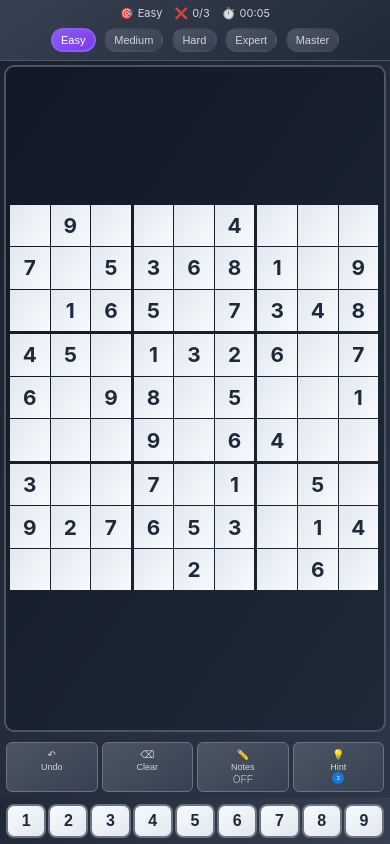
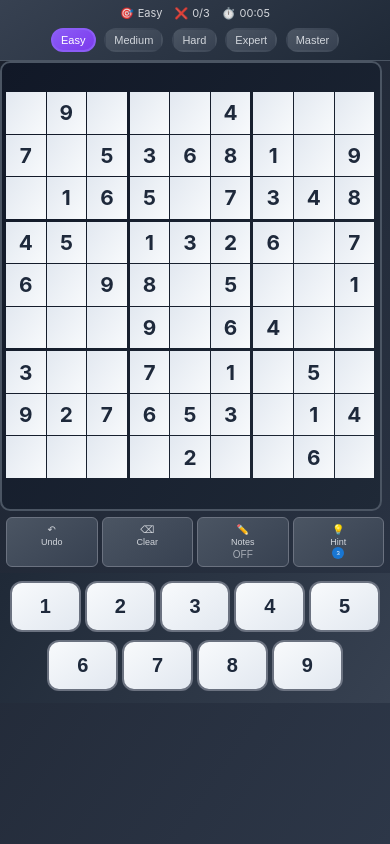
Before and after one commit to van0kLynx/sudoku, a plain HTML site: page index.html in a window 390 px wide. Drawn offline with Linux system fonts and the light colour scheme.

Commit message:
styles fixes 2

```diff
--- a/css/style.css
+++ b/css/style.css
@@ -32,6 +32,14 @@ body {
 }
 
 .header {
+    display: none;
+}
+
+.game-info {
+    display: none;
+}
+
+.info-item {
     display: none;
 }
 
@@ -108,7 +116,7 @@ body {
 }
 
 .sudoku-grid {
-    padding: 8px;
+    padding: 4px;
     display: -webkit-box;
     display: -ms-flexbox;
     display: flex;
@@ -120,12 +128,13 @@ body {
     background: -webkit-linear-gradient(145deg, #1f2937 0%, #111827 100%);
     border-radius: 10px;
     -webkit-border-radius: 10px;
-    margin: 8px;
+    margin: 0;
     border: 2px solid #4b5563;
     gap: 1px;
     flex: 1;
     min-height: 0;
     max-width: 100%;
+    max-height: 450px;
     overflow: hidden;
 }
 
@@ -249,6 +258,7 @@ body {
     padding: 6px;
     width: 100%;
     box-sizing: border-box;
+    margin: 0;
 }
 
 .control-btn {
@@ -307,26 +317,29 @@ body {
     flex-direction: row;
     -ms-flex-wrap: wrap;
     flex-wrap: wrap;
-    gap: 3px;
-    padding: 8px;
+    gap: 6px;
+    padding: 12px;
     background: linear-gradient(145deg, #374151 0%, #1f2937 100%);
     background: -webkit-linear-gradient(145deg, #374151 0%, #1f2937 100%);
     width: 100%;
     box-sizing: border-box;
+    justify-content: center;
+    margin: 0;
 }
 
 .number-btn {
     background: linear-gradient(145deg, #f8fafc 0%, #e2e8f0 100%);
     border: 2px solid #6b7280;
-    padding: 8px 3px;
-    border-radius: 8px;
+    padding: 16px 8px;
+    border-radius: 12px;
     cursor: pointer;
-    font-size: 16px;
+    font-size: 24px;
     font-weight: bold;
     transition: all 0.3s;
     color: #1e293b;
-    flex: 1;
-    min-width: 0;
+    flex: 0 0 calc(20% - 6px);
+    min-width: 60px;
+    margin-bottom: 6px;
 }
 
 .number-btn:hover {
@@ -416,7 +429,7 @@ body {
     }
 
     .sudoku-grid {
-        margin: 4px;
+        margin: 0;
         padding: 4px;
         flex: 1;
         display: flex;
@@ -459,17 +472,18 @@ body {
     }
 
     .number-bar {
-        padding: 6px;
-        gap: 2px;
-        justify-content: space-around;
+        padding: 8px;
+        gap: 4px;
+        justify-content: center;
         flex-shrink: 0;
     }
 
     .number-btn {
-        padding: 6px 2px;
-        font-size: 16px;
-        flex: 1;
-        min-width: 25px;
+        padding: 12px 6px;
+        font-size: 20px;
+        flex: 0 0 calc(20% - 4px);
+        min-width: 50px;
+        margin-bottom: 4px;
     }
 }
 
```
